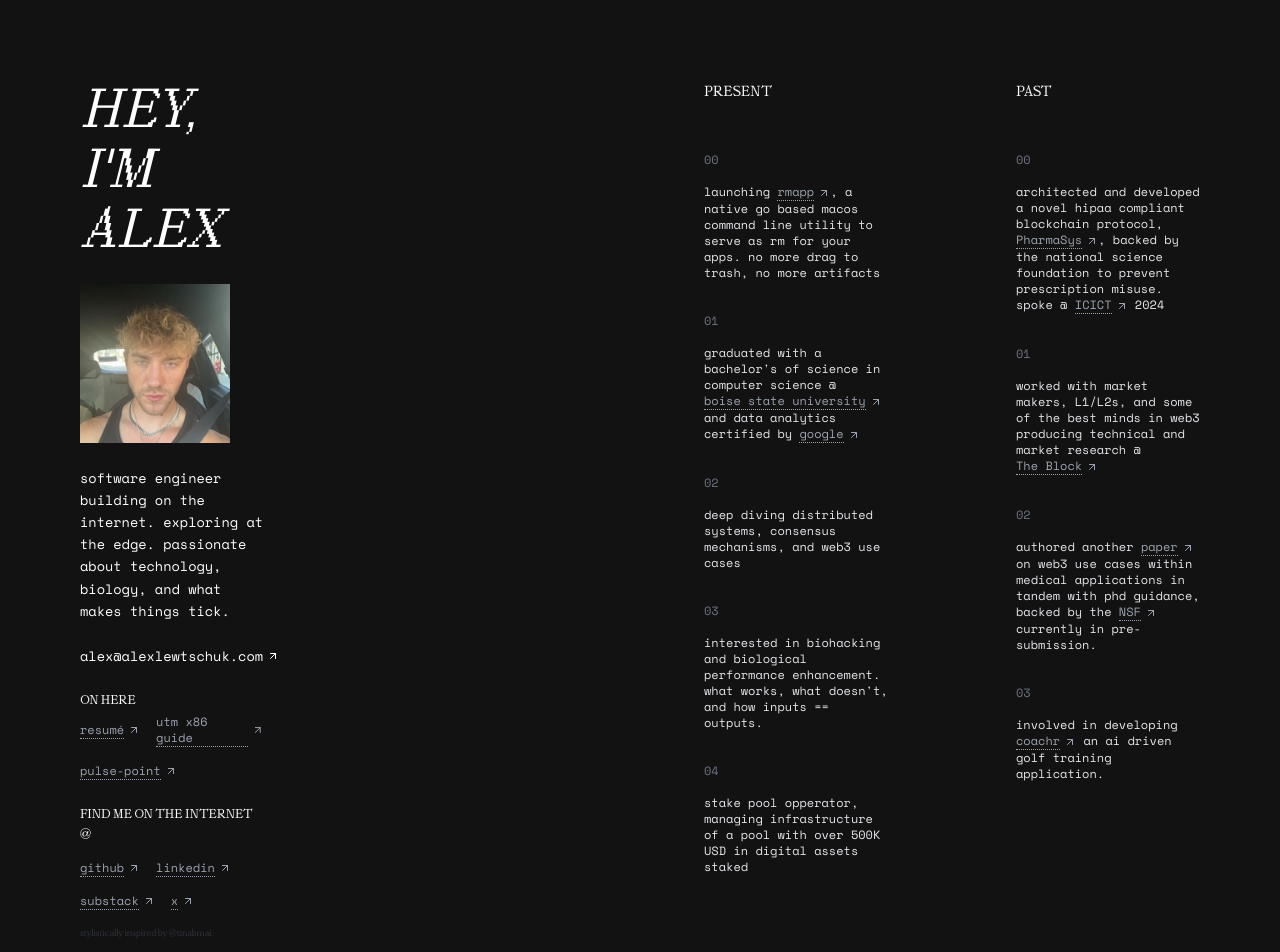
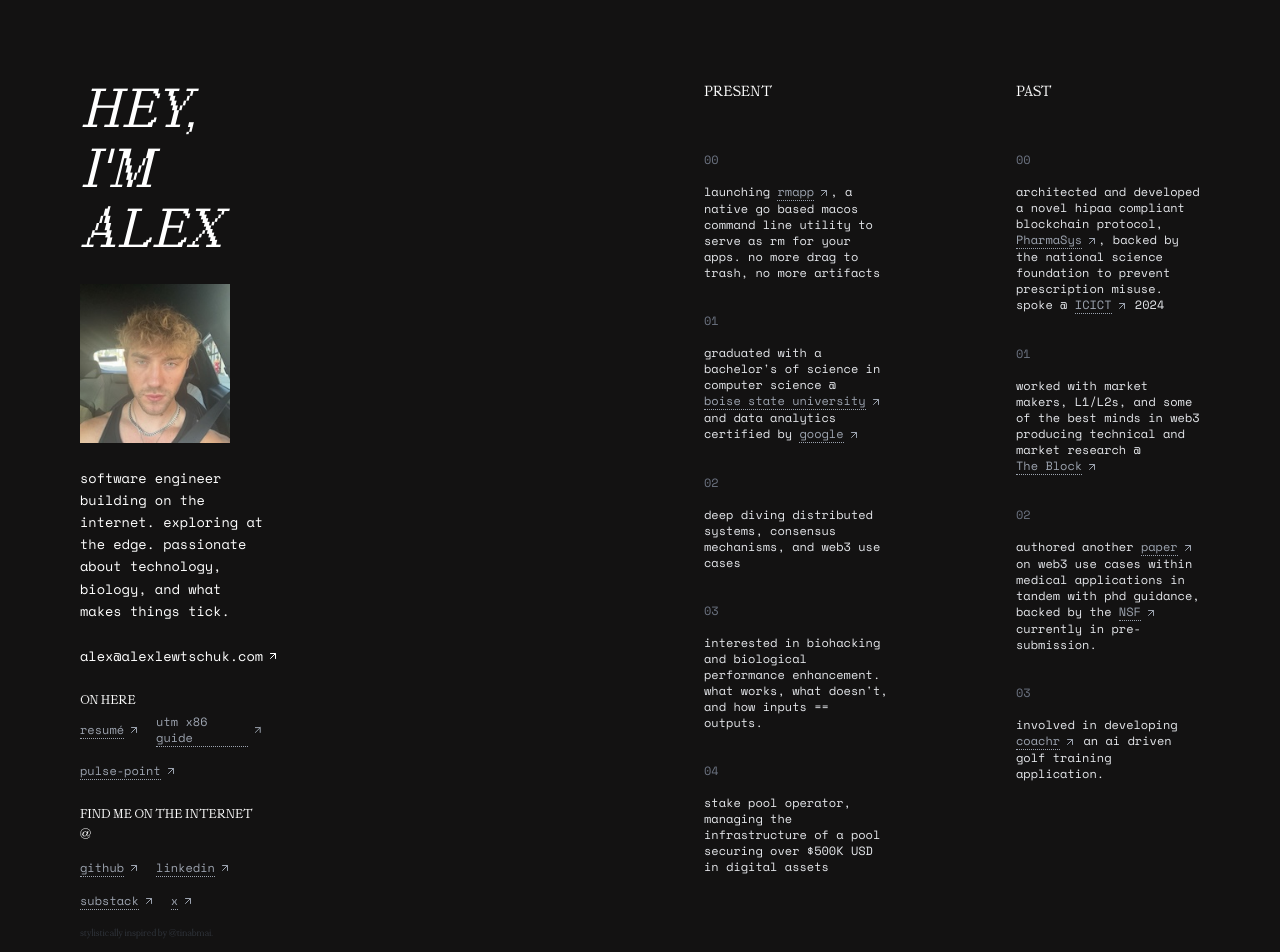
Before and after one commit to alewtschuk/alewtschuk.github.io, a Next.js app: page / in a window 1280 px wide. Shown: the top 952 px of the page. Built offline with nearby package versions, Linux system fonts and the light colour scheme.

Commit message:
bullet refinement

```diff
--- a/app/page.tsx
+++ b/app/page.tsx
@@ -155,7 +155,7 @@ export default function Home() {
                 number="04"
                 content={
                   <p>
-                    stake pool opperator, managing infrastructure of a pool with over 500K USD in digital assets staked
+                    stake pool operator, managing the infrastructure of a pool securing over $500K USD in digital assets
                   </p>
                 }
               />
```
